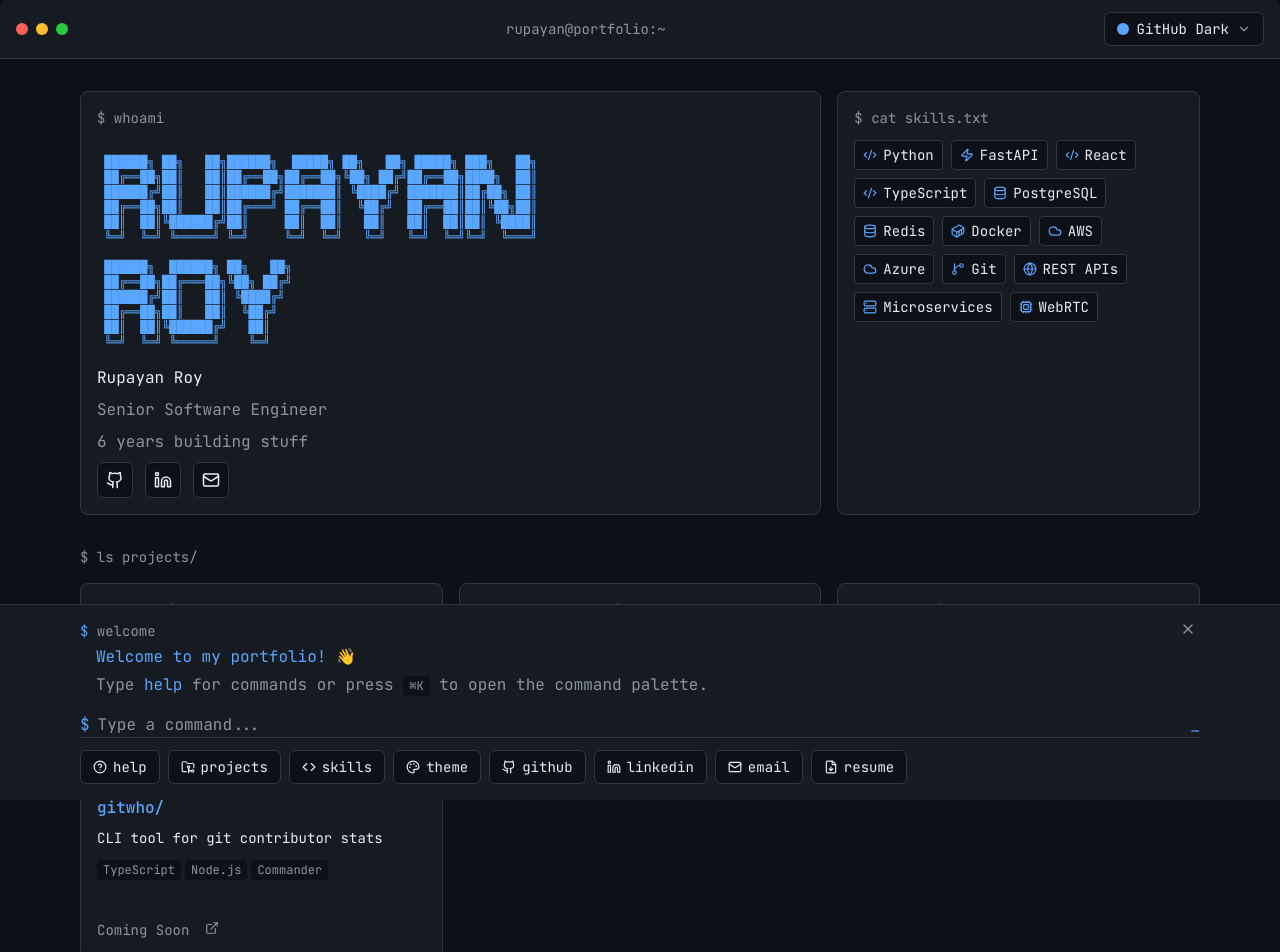
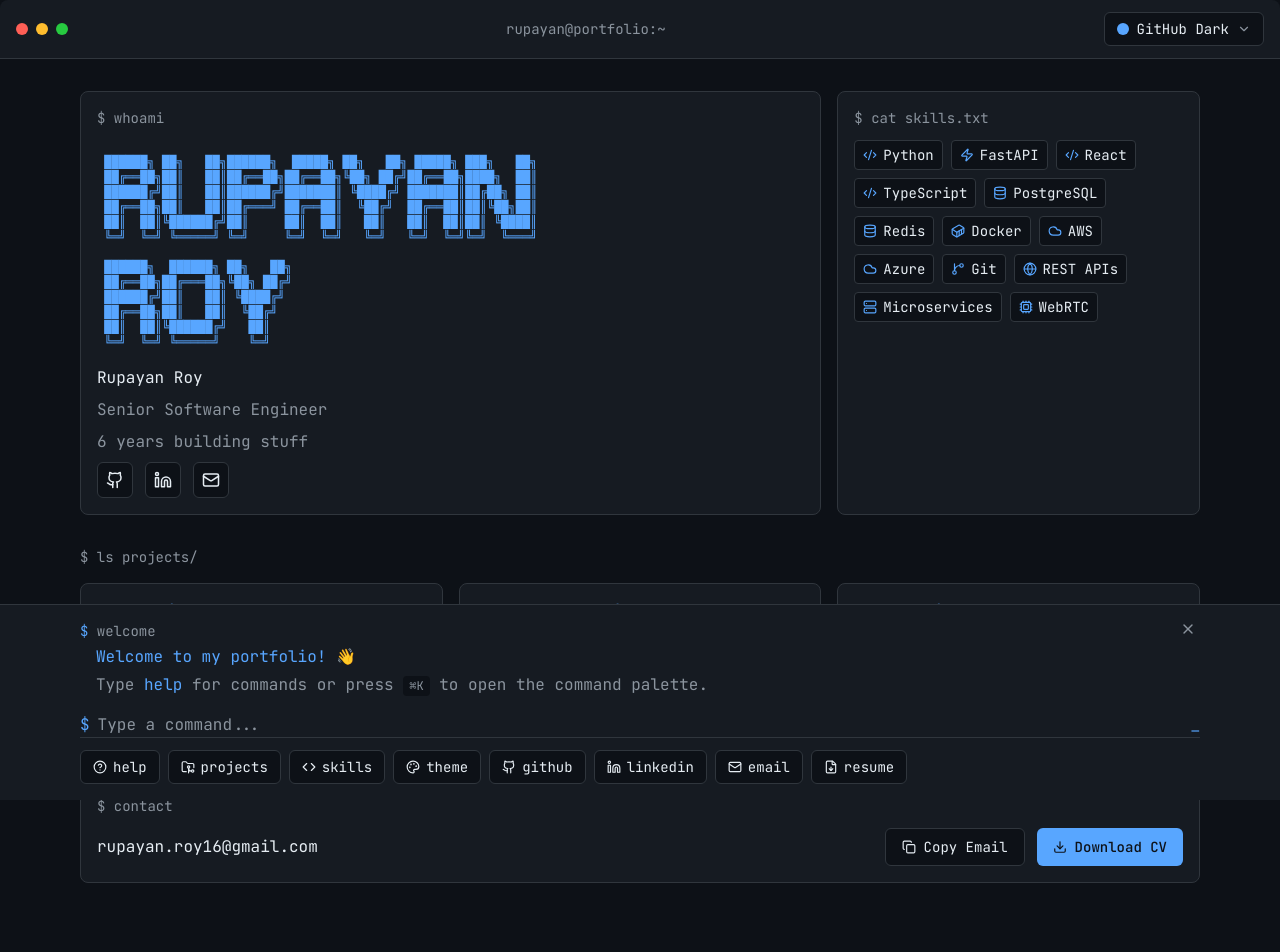
Before and after one commit to rupayanr/portfolio, a React (Vite) app: page / in a window 1280 px wide. Shown: the top 952 px of the page. Built offline with nearby package versions, Linux system fonts and the light colour scheme.

Commit message:
remove: gitwho project from portfolio
Co-Authored-By: Claude Opus 4.5 <noreply@anthropic.com>

```diff
--- a/src/data/projects.ts
+++ b/src/data/projects.ts
@@ -25,12 +25,4 @@ export const projects: Project[] = [
     github: 'https://github.com/rupayanr/cribinfo',
     status: 'coming-soon',
   },
-  {
-    name: 'gitwho',
-    description: 'CLI tool for git contributor stats',
-    tech: ['TypeScript', 'Node.js', 'Commander'],
-    npm: 'https://npmjs.com/package/gitwho',
-    github: 'https://github.com/rupayanr/gitwho',
-    status: 'coming-soon',
-  },
 ]
```
